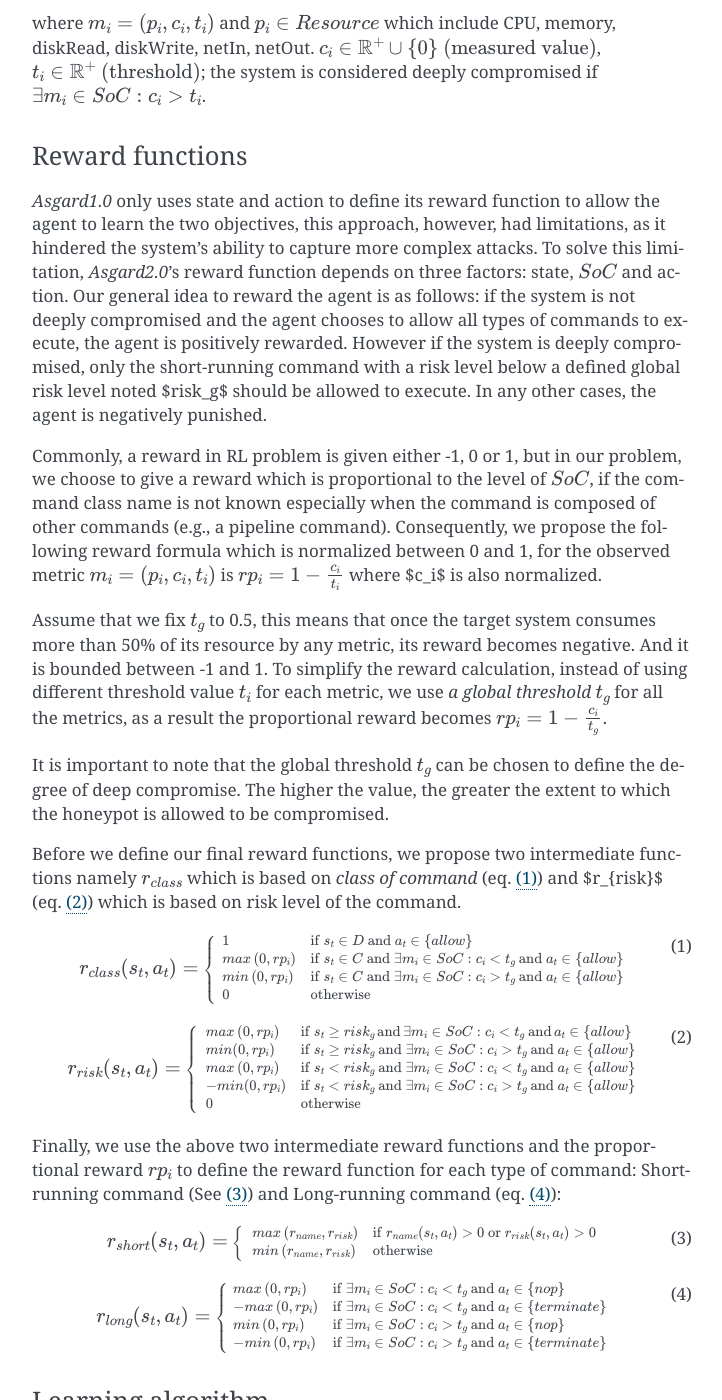
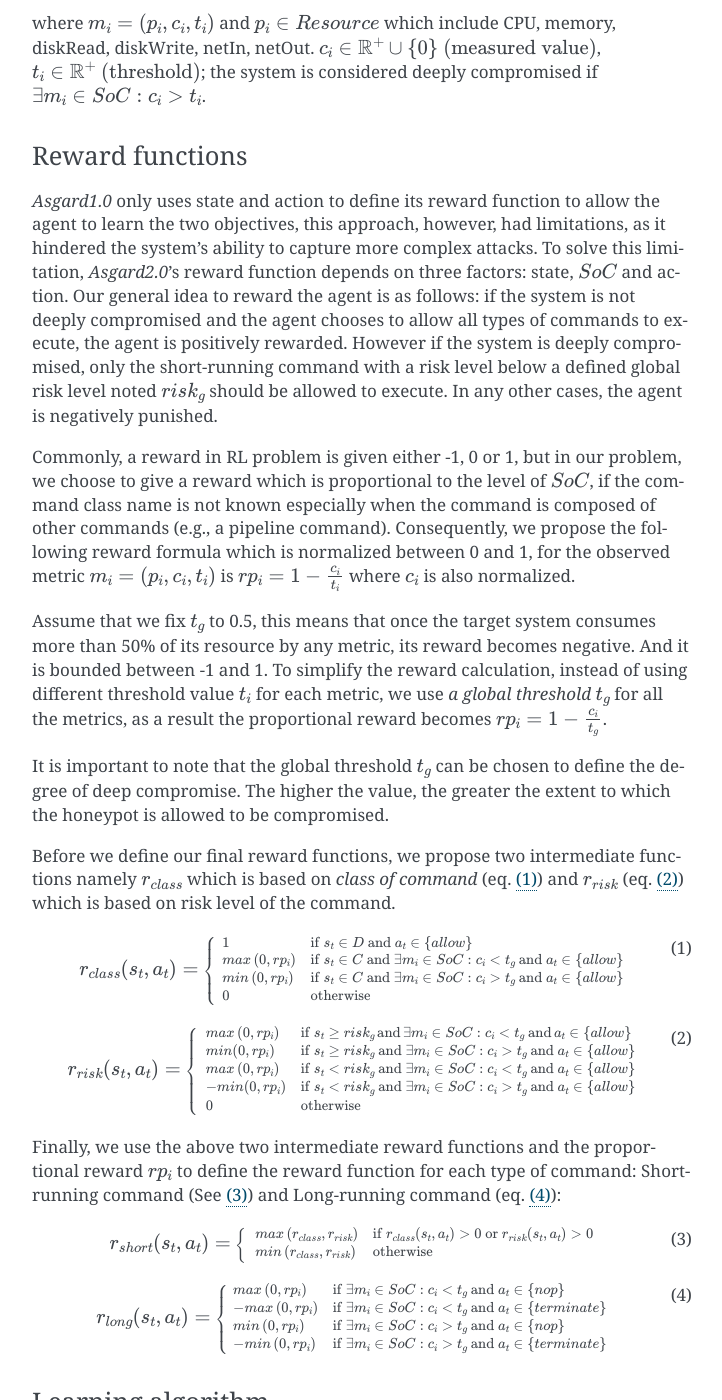
Before and after one commit to sereysethy/asgard, a Sphinx documentation site: the page built from docs/source/asgard2.rst, in a window 1280 px wide and 1400 px high, scrolled down 2477 px. Shown: the whole window, without its empty margins (388-1110 px from the left). Built offline with Sphinx 7.4.7, drawn with Linux system fonts in a browser that asks for light colours; some of the changed lines change nothing that is shown; some of the changed text lies outside the part shown.

Commit message:
Fixed reward name for Asgard2

```diff
--- a/docs/source/asgard2.rst
+++ b/docs/source/asgard2.rst
@@ -25,7 +25,7 @@
 used the command name, limiting the agent to pre-execution decisions.
 However, post-execution effects -- like reconfiguration, cryptomining,
 or botnet installation -- can deeply impact the system.
-*Asgard1.0* gives the agent greater control and allows for
+*Asgard2.0* gives the agent greater control and allows for
 continuous background monitoring to minimize long-term damage.
 We consider a deeply compromised honeypot no longer useful and
 recommend its termination, though this depends on how
@@ -84,8 +84,8 @@
 
 which are exactly the same as those defined for `Asgard1.0 <./asgard1.html>`_.
 For long-running commands, we define a new set
-:math:`\mathcal{A}_{long} = \left\{terminate, nop\right\}` where $terminate$ is
-to terminate a long-running command, and $nop$ (no operation) is to allow
+:math:`\mathcal{A}_{long} = \left\{terminate, nop\right\}` where :math:`terminate` is
+to terminate a long-running command, and :math:`nop` (no operation) is to allow
 a long-running command to continue to execute.
 
 
@@ -141,7 +141,7 @@
 as follows: if the system is not deeply compromised and the agent chooses
 to allow all types of commands to execute, the agent is positively rewarded.
 However if the system is deeply compromised, only the short-running command with
-a risk level below a defined global risk level noted $risk_g$ should be allowed
+a risk level below a defined global risk level noted :math:`risk_g` should be allowed
 to execute. In any other cases, the agent is negatively punished.
 
 Commonly, a reward in RL problem is given either -1, 0 or 1,
@@ -150,7 +150,7 @@
 the command is composed of other commands (e.g., a pipeline command).
 Consequently, we propose the following reward formula which
 is normalized between 0 and 1, for the observed metric :math:`m_i = (p_i, c_i, t_i)`
-is :math:`rp_i = 1 - \frac{c_i}{t_{i}}` where $c_i$ is also normalized.
+is :math:`rp_i = 1 - \frac{c_i}{t_{i}}` where :math:`c_i` is also normalized.
 
 Assume that we fix :math:`t_{g}` to 0.5, this means that once the target system consumes
 more than 50% of its resource by any metric, its reward becomes negative.
@@ -165,7 +165,7 @@
 Before we define our final reward functions, we propose two intermediate functions
 namely :math:`r_{class}` which is based on *class of command*
 (eq. :eq:`asgard2.0:eq:rewardbyname`) and
-$r_{risk}$ (eq. :eq:`asgard2.0:eq:rewardbyrisk`) which is based
+:math:`r_{risk}` (eq. :eq:`asgard2.0:eq:rewardbyrisk`) which is based
 on risk level of the command.
 
 .. math::
@@ -209,8 +209,8 @@
     r_{short}(s_t, a_t) =
     \scriptsize
     \begin{cases}
-        max\left(r_{name}, r_{risk}\right) & \text{if } r_{name}(s_t, a_t) > 0\ \text{or} \ r_{risk}(s_t, a_t) > 0  \\
-        min\left(r_{name}, r_{risk}\right) & \text{otherwise}
+        max\left(r_{class}, r_{risk}\right) & \text{if } r_{class}(s_t, a_t) > 0\ \text{or} \ r_{risk}(s_t, a_t) > 0  \\
+        min\left(r_{class}, r_{risk}\right) & \text{otherwise}
     \end{cases}
     \end{equation}
 
```
